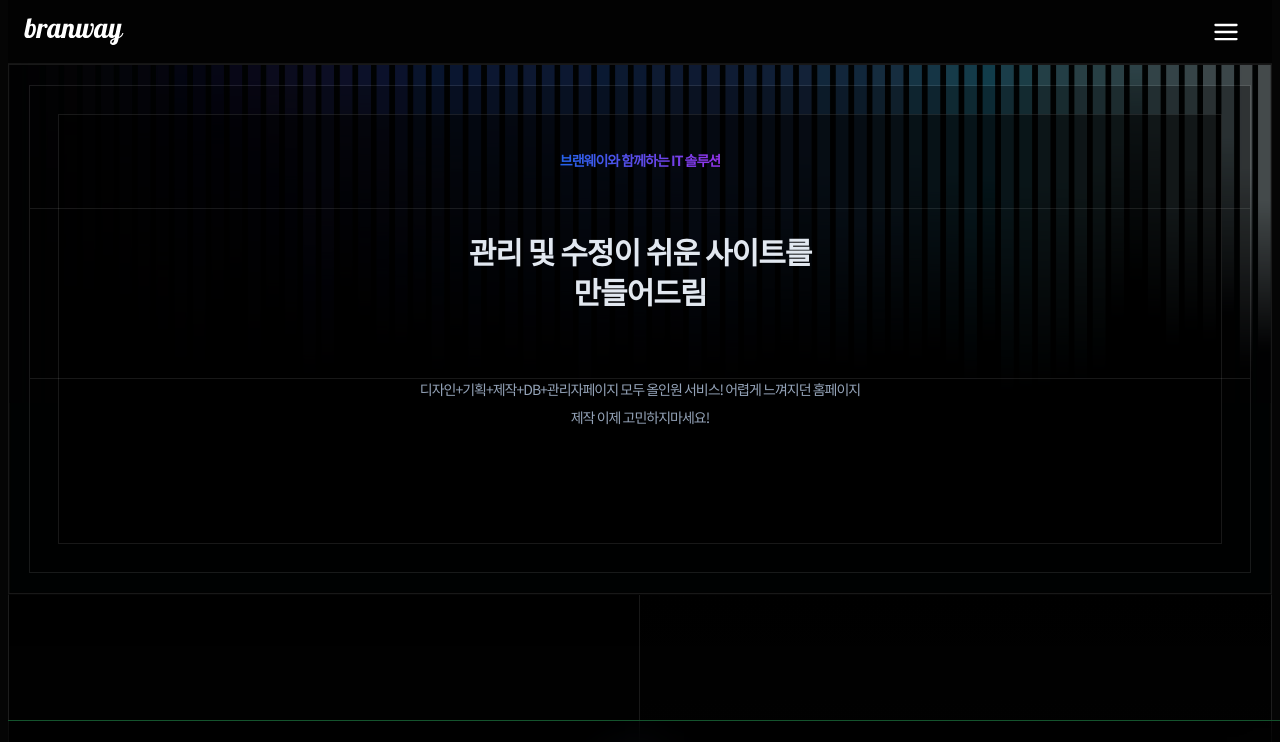
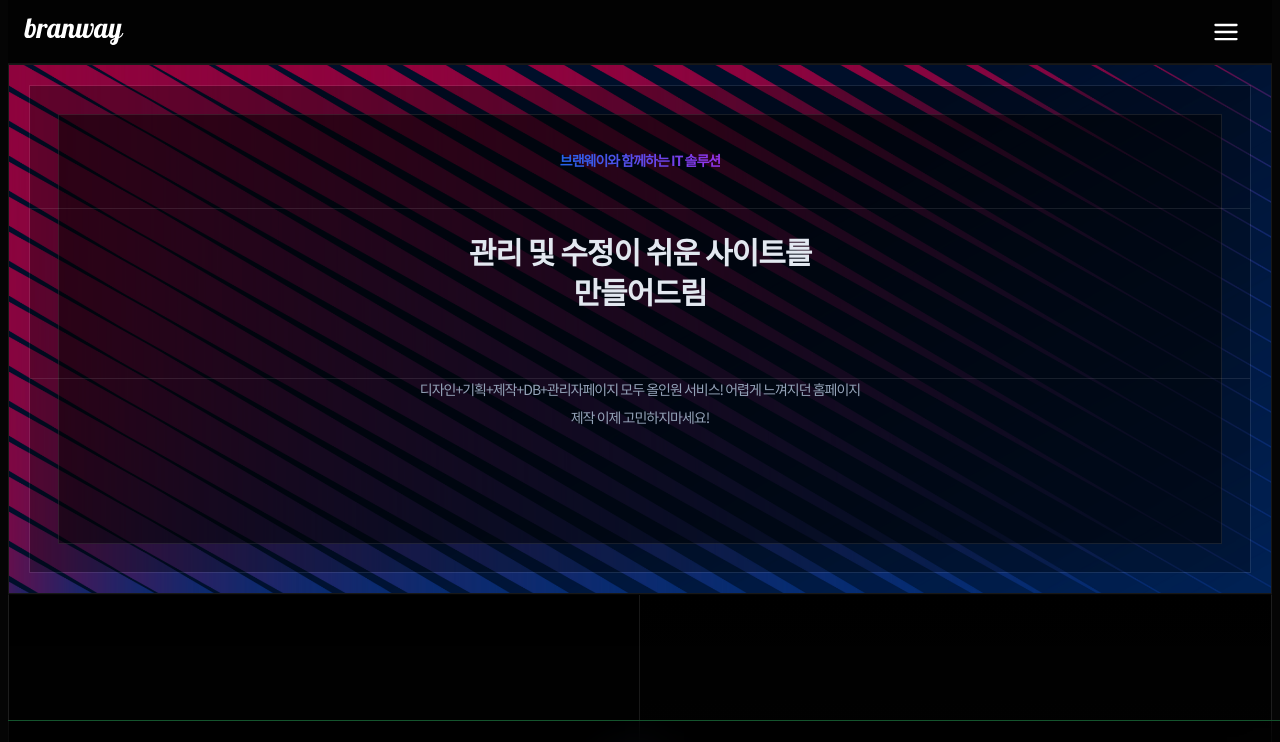
Before and after one commit to branwaySrc/branway-SI, a Next.js app: page / in a window 1280 px wide. Shown: the top 742 px of the page. Built offline with nearby package versions, Linux system fonts and the light colour scheme; a web font is replaced by a local one.

Commit message:
change bg

```diff
--- a/src/components/container/HeroSectionLayout.tsx
+++ b/src/components/container/HeroSectionLayout.tsx
@@ -15,12 +15,12 @@
 
 export const HeroSectionLayout = (props: HeroSectionTm) => {
   return (
-    <Section className="border-[1px] border-[#FFFFFF18] bg-[#000000] relative">
+    <Section className="border-[1px] border-[#FFFFFF18] bg-[#000000] relative overflow-hidden">
       <Image
-        src={"/fallingBlue.jpg"}
+        src={"/neon2.jpg"}
         fill
         alt="background"
-        className="absolute opacity-30 top-0"
+        className="absolute opacity-70 top-0"
       />
       <Section className="border-[1px] border-[#FFFFFF18] m-5 bg-[#00000050] relative bg-clip-padding backdrop-filter bg-opacity-80">
         <Section className="z-10 flex flex-col items-center border-[#FFFFFF18] h-[430px] border-[1px] m-7 bg-black bg-opacity-50">
```
Also changed, not shown: public/neon.jpg (added), public/neon2.jpg (added).
